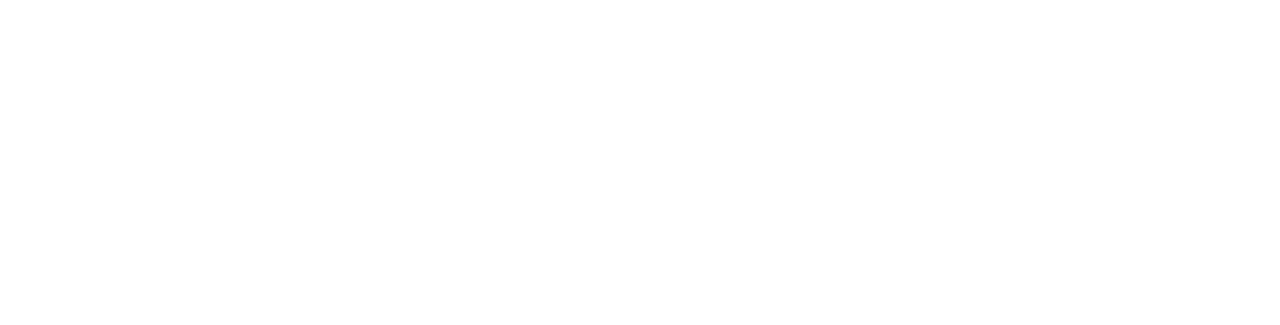
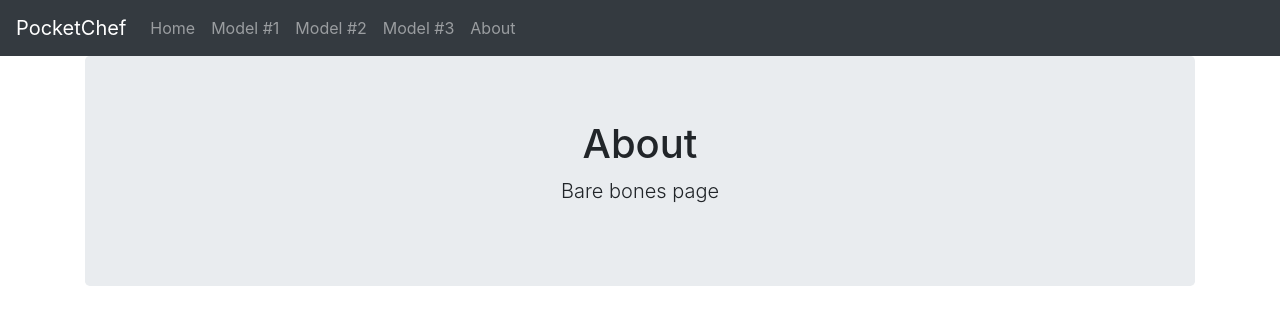
Before and after one commit to Connorlb/IDBSite, a Flask app: page /about in a window 1280 px wide. Before the commit the part shown is empty. Shown: the top 325 px of the page. Run offline with Flask 2, Linux system fonts and the light colour scheme; some libraries are stand-ins or nearby versions.

Commit message:
Adjusted design

```diff
--- a/pocketchef/app/templates/about.html
+++ b/pocketchef/app/templates/about.html
@@ -0,0 +1,8 @@
+{% extends 'layout.html' %}
+
+{% block body %}
+    <div class="jumbotron text-center">
+        <h1>About</h1>
+        <p class="lead">Bare bones page</p>
+    </div>
+{% endblock %}
--- a/pocketchef/app/templates/includes/_navbar.html
+++ b/pocketchef/app/templates/includes/_navbar.html
@@ -6,8 +6,8 @@
 
       <div class="collapse navbar-collapse" id="navbarsExample04">
         <ul class="navbar-nav mr-auto">
-          <li class="nav-item active">
-            <a class="nav-link" href="/">Home <span class="sr-only">(current)</span></a>
+          <li class="nav-item">
+            <a class="nav-link" href="/">Home</a>
           </li>
           <li class="nav-item">
             <a class="nav-link" href="/model1">Model #1</a>
```
